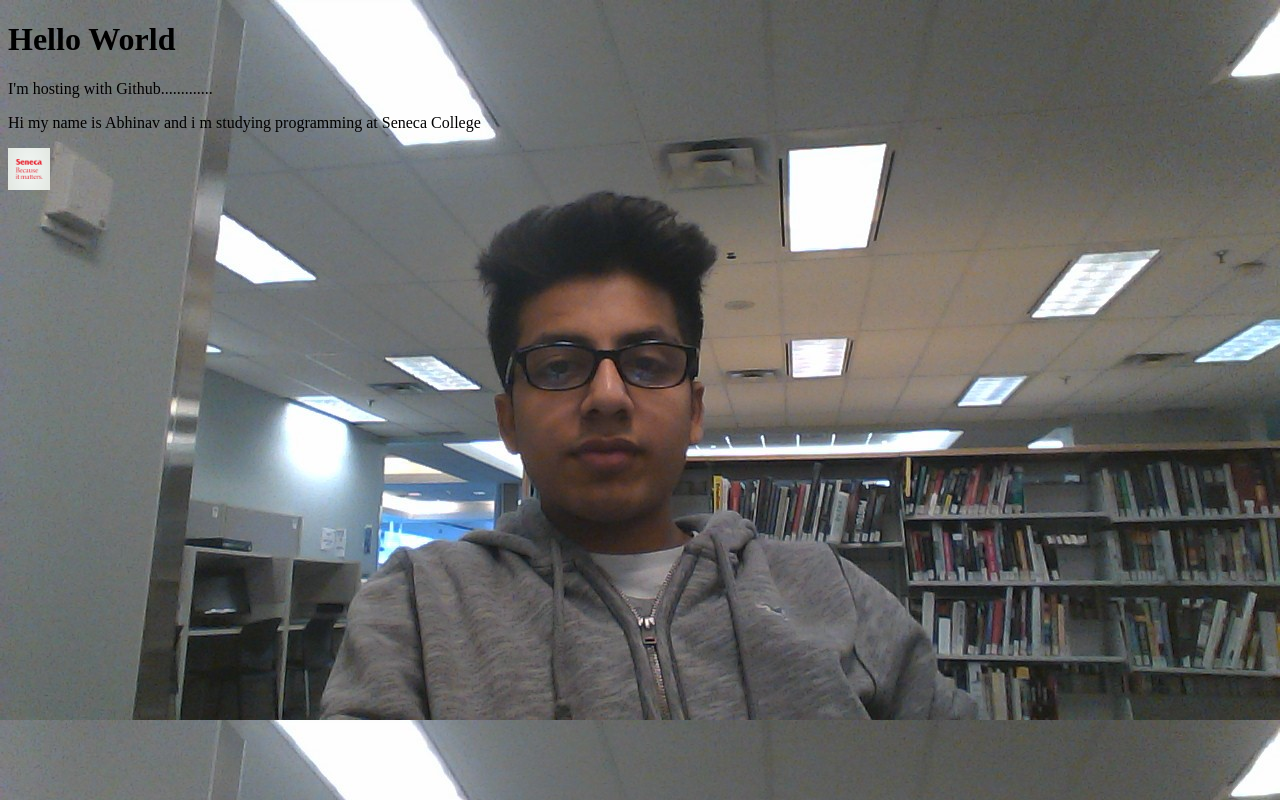
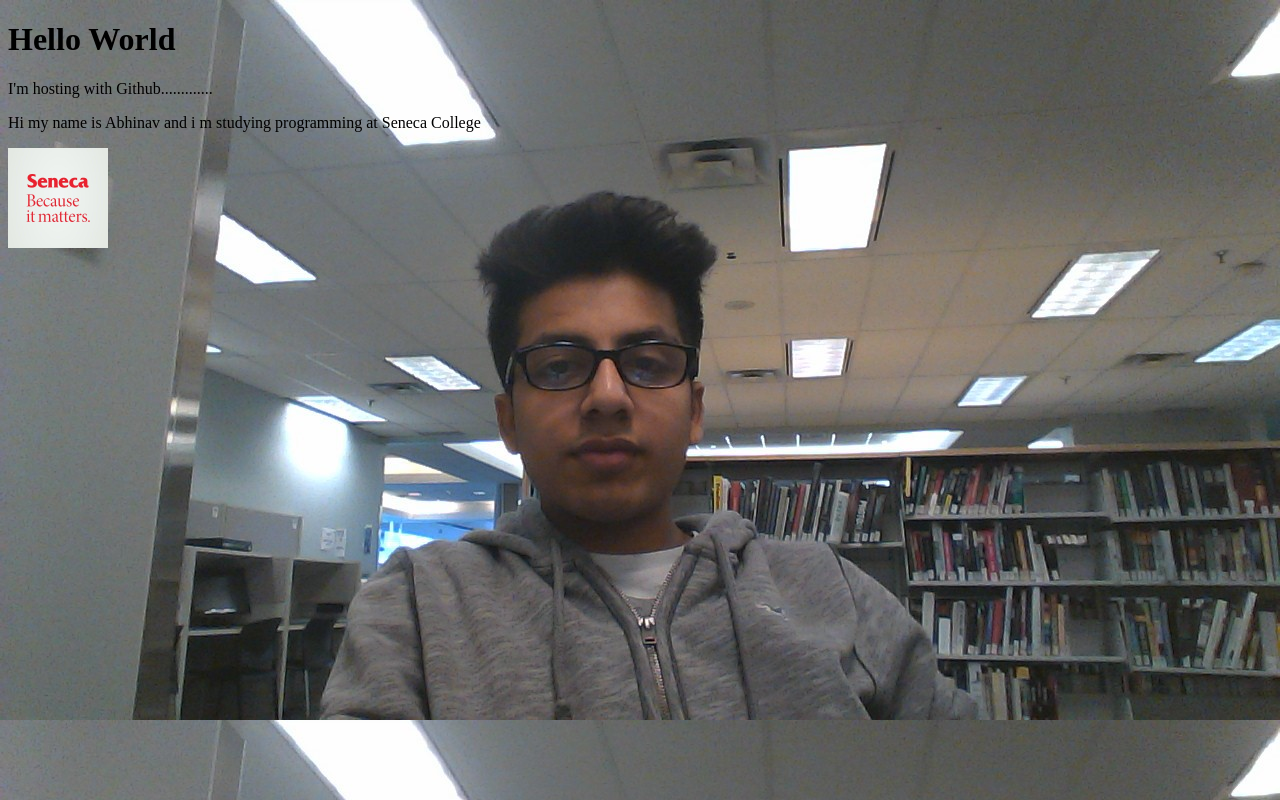
Before and after one commit to aabhinav1/aabhinav1.github.io, a plain HTML site: page index.html in a window 1280 px wide. Drawn offline with Linux system fonts and the light colour scheme.

Commit message:
Updating blog

```diff
--- a/index.html
+++ b/index.html
@@ -5,7 +5,7 @@
 <p>I'm hosting with Github.............</p>
 <footer>
 <p> Hi my name is Abhinav and i m studying programming at Seneca College</p>
-<img src="Seneca.jpeg" alt="Seneca" width="42" height="42">
+<img src="Seneca.jpeg" alt="Seneca" width="100" height="100">
 </footer>
 </body>
 </html>
```
